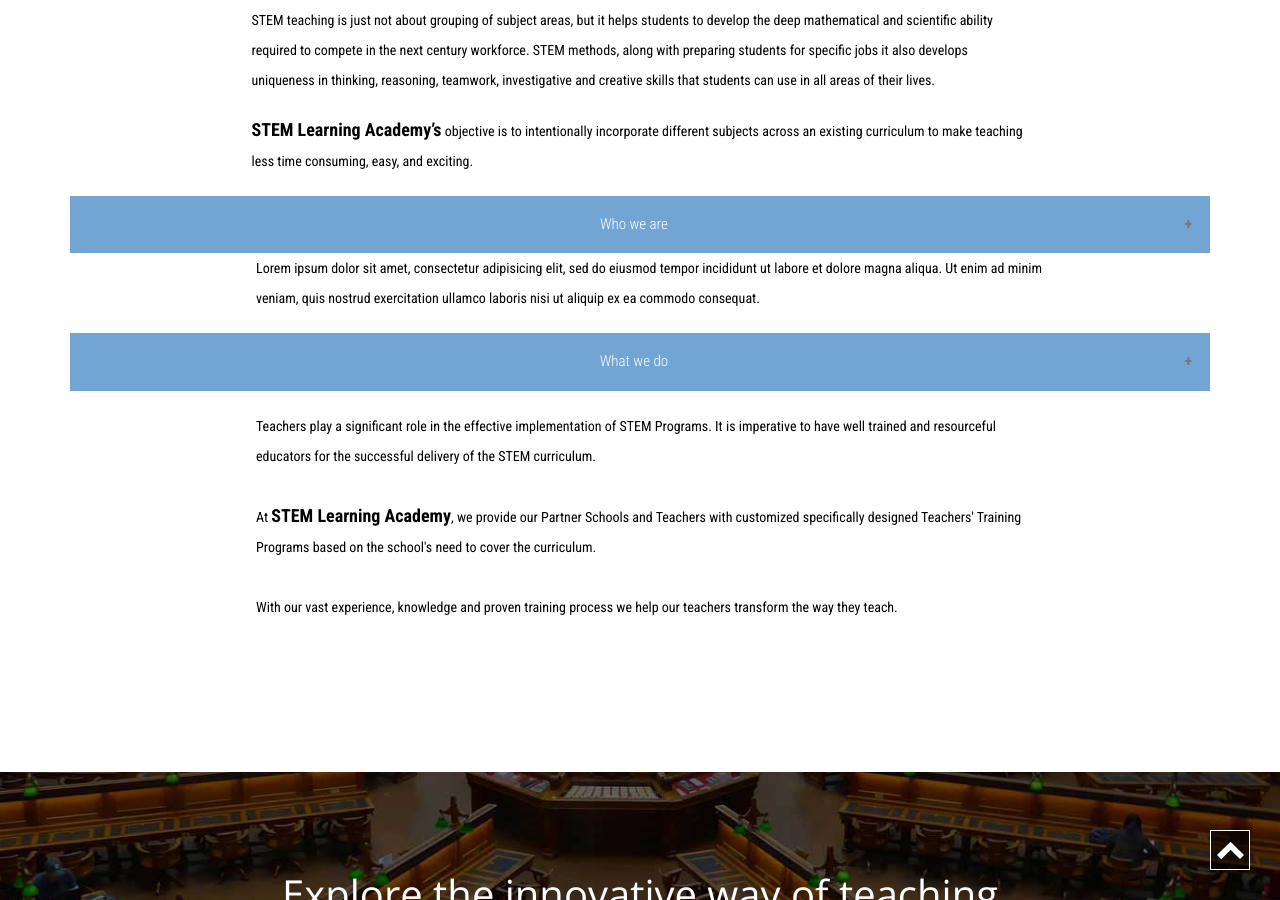
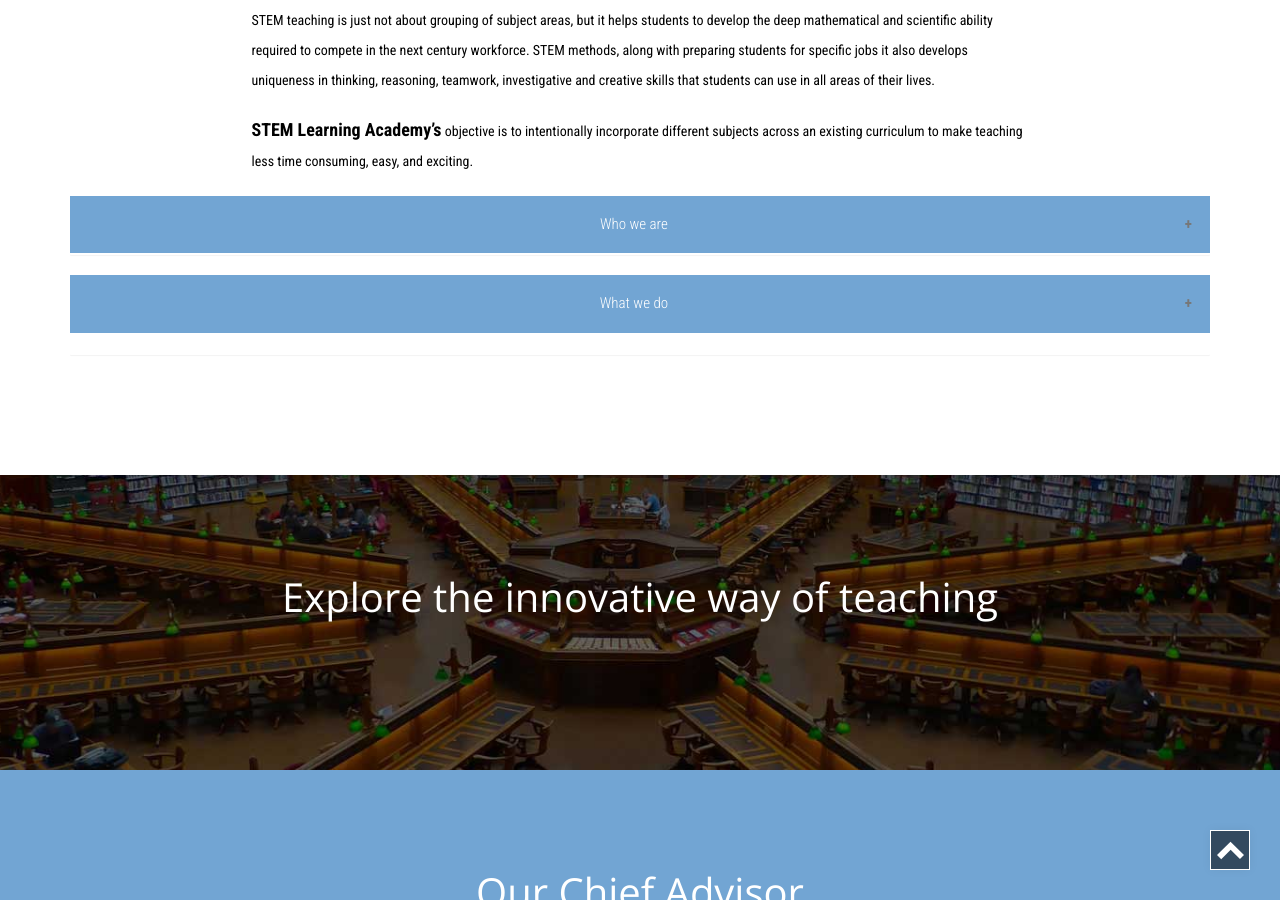
Before and after one commit to dhanyacm/stem, a Jekyll site: the page built from about.html, in a window 1280 px wide and 900 px high, scrolled down 743 px. Built offline with Jekyll 4.4.1, drawn with Linux system fonts in a browser that asks for light colours; a script that is not in the unit is left out.

Commit message:
Update about.html

```diff
--- a/about.html
+++ b/about.html
@@ -45,13 +45,13 @@ across an existing curriculum to make teaching less time consuming, easy, and
 			</div>
 
 			<button class="accordion">Who we are</button>
-			<div class="container">
+			<div class="panel">
 			  <p>Lorem ipsum dolor sit amet, consectetur adipisicing elit, sed do eiusmod tempor incididunt ut labore et dolore magna aliqua. Ut enim ad minim veniam, quis nostrud exercitation ullamco laboris nisi ut aliquip ex ea commodo consequat.</p>
 			</div>
 
 			<button class="accordion">What we do</button>
 			<br></br>
-			<div class="container">
+			<div class="panel">
 			  <p>
 
 				Teachers play a significant role in the effective implementation of STEM Programs. It is imperative to have well trained and resourceful educators for the successful delivery of the STEM curriculum.<br><br>
```
